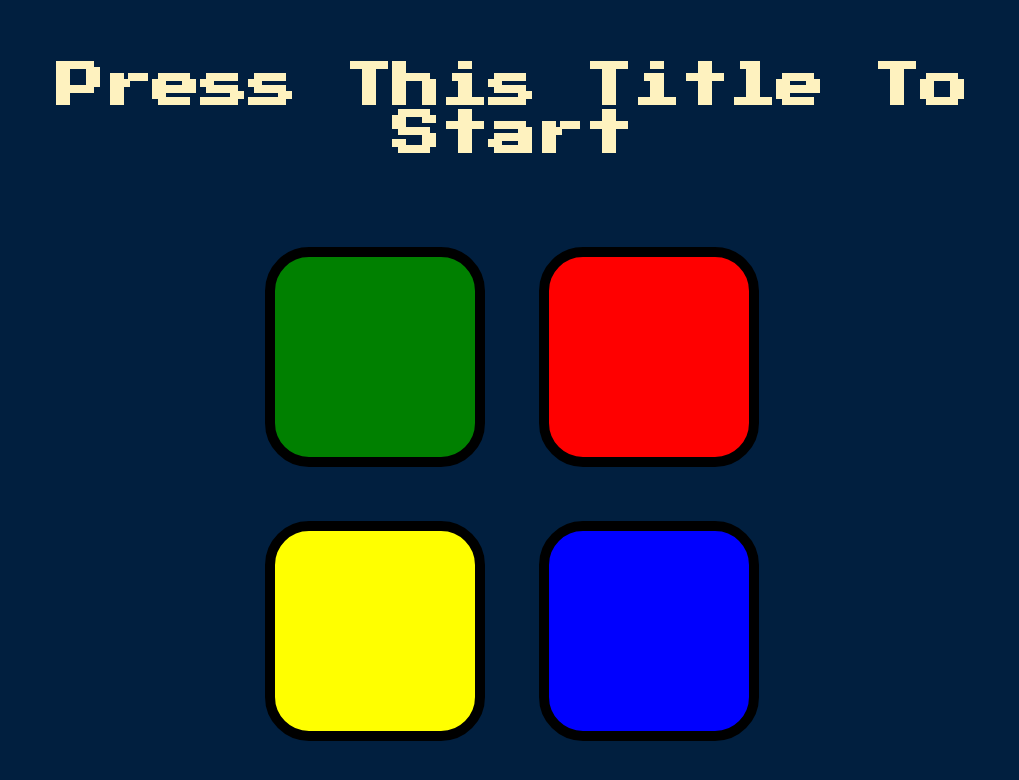
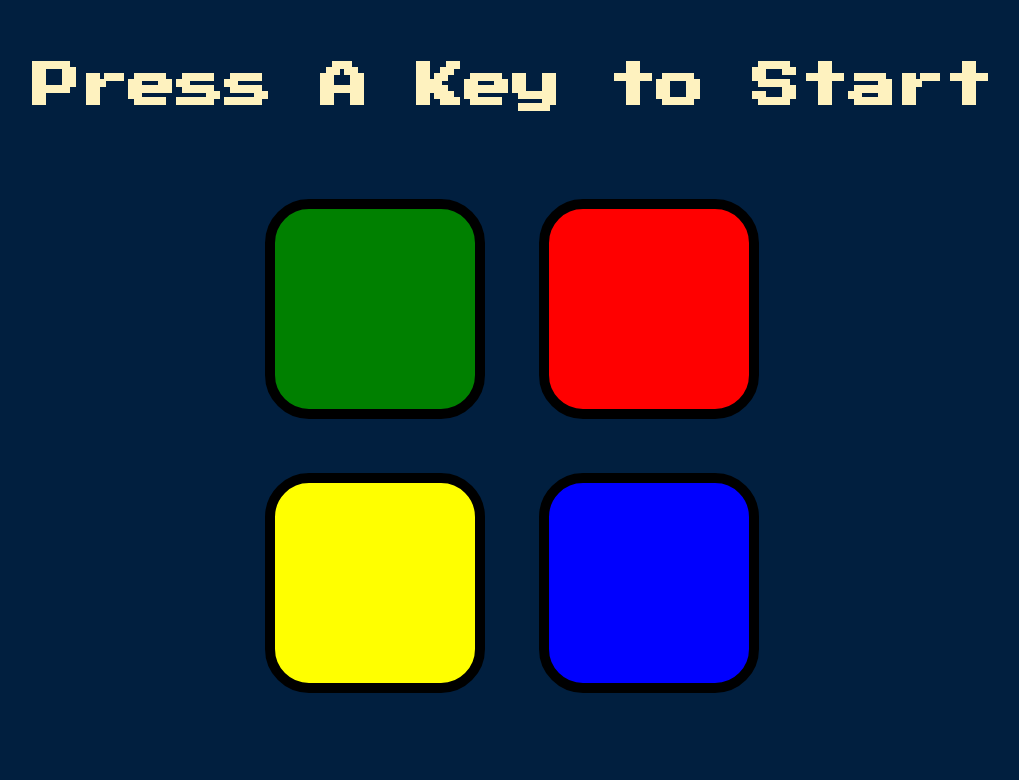
Before and after one commit to Marcopetru/Simon-Says-Game, a plain HTML site: page index.html in a window 1280 px wide. Shown: the whole page, without its empty margins (128-1147 px from the left). Drawn offline with nearby package versions, Linux system fonts and the light colour scheme.

Commit message:
Update index.html

```diff
--- a/index.html
+++ b/index.html
@@ -9,7 +9,7 @@
 </head>
 
 <body>
-  <h1 id="level-title">Press This Title To Start</h1>
+  <h1 id="level-title">Press A Key to Start</h1>
   <div class="container">
     <div class="row">
 
```
